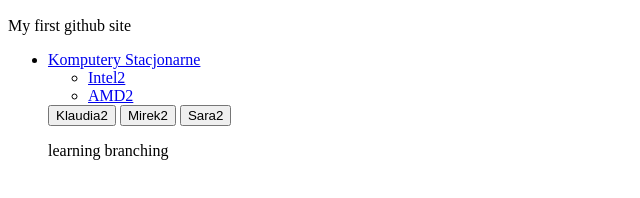
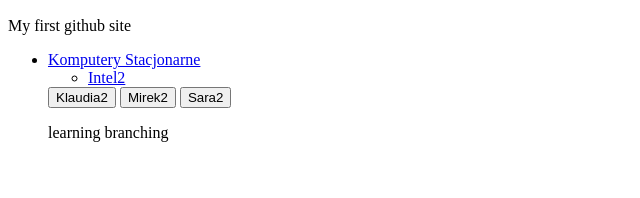
Before and after one commit to djmirq/naukagitanew2, a plain HTML site: page index.html in a window 1280 px wide. Shown: the part 110-308 px from the top of the page, without its empty margins (0-640 px from the left). Drawn offline with Linux system fonts and the light colour scheme.

Commit message:
Remove li

```diff
--- a/index.html
+++ b/index.html
@@ -19,9 +19,6 @@
             <li>
               <a href="#">Intel2</a>
             </li>
-            <li>
-              <a href="#">AMD2</a>
-            </li>
           </ul>
         </li>
 
```
